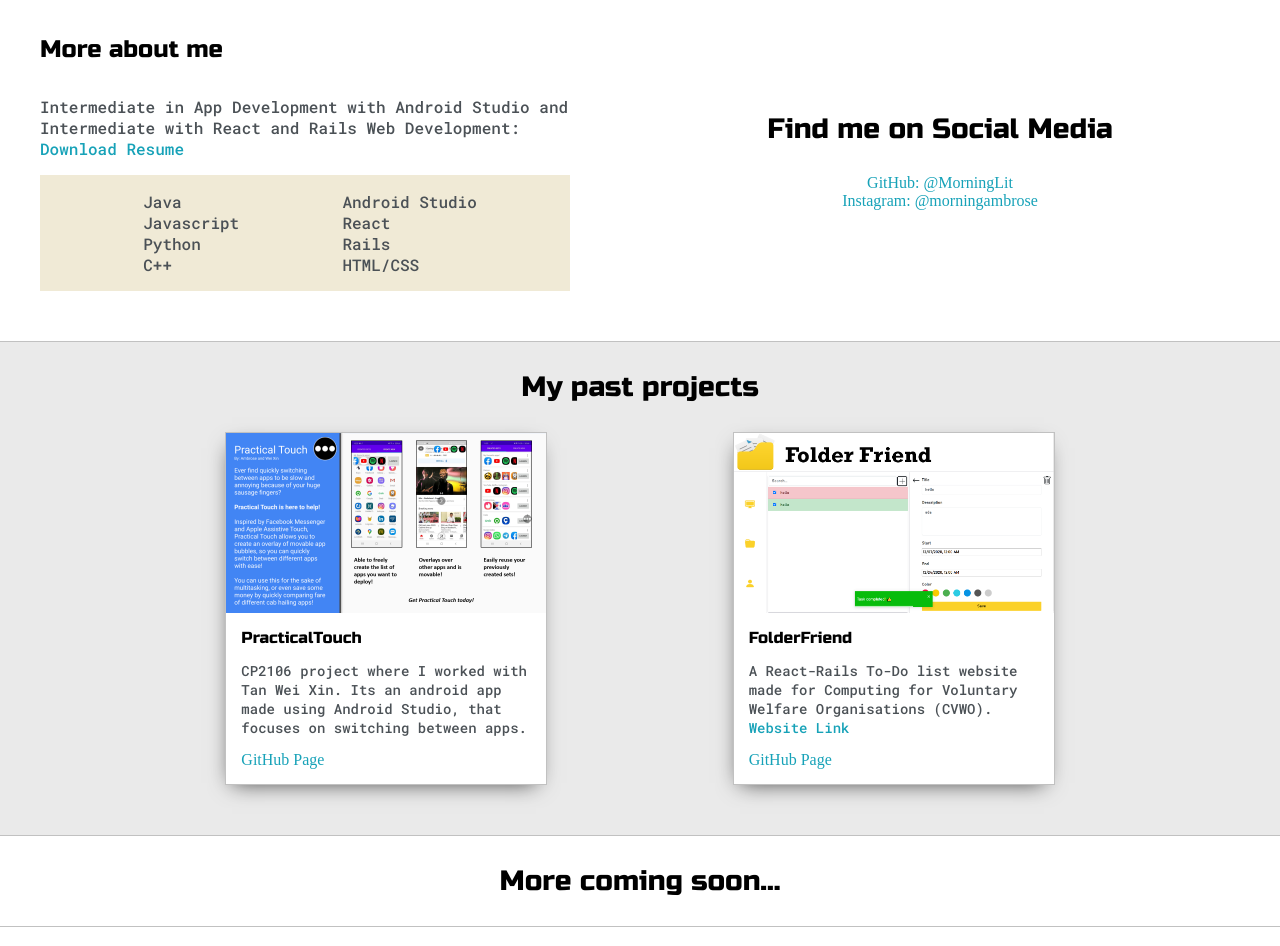
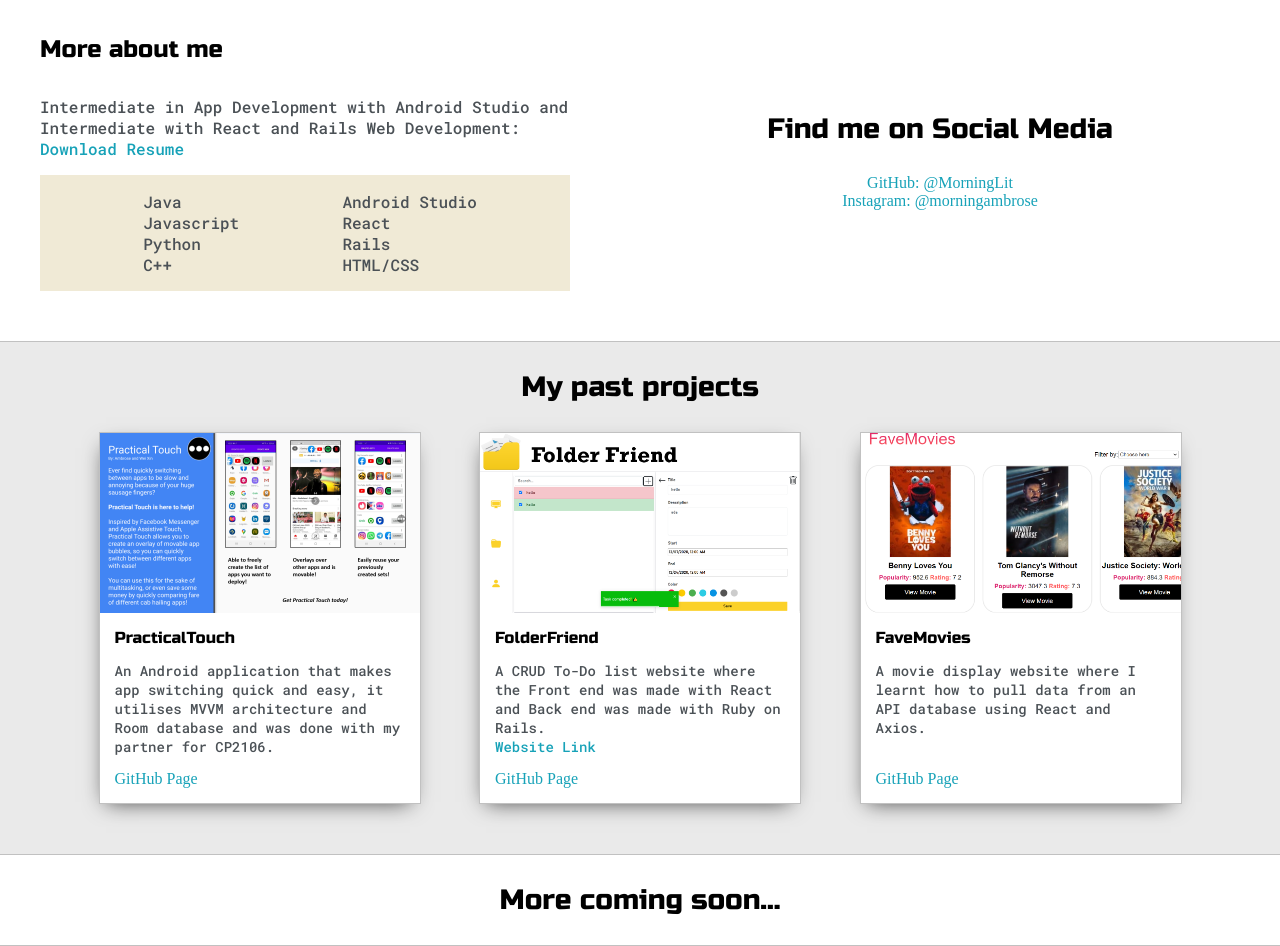
Before and after one commit to MorningLit/portfolio, a plain HTML site: page index.html in a window 1280 px wide. Shown: the part 728-1674 px from the top of the page. Drawn offline with nearby package versions, Linux system fonts and the light colour scheme.

Commit message:
Update with new project

```diff
--- a/index.html
+++ b/index.html
@@ -115,7 +115,7 @@
 					<img class="thumbnail"src="images/PracticalTouch.png">
 					<div class="post-preview">
 						<h6 class="post-title">PracticalTouch</h6>
-						<p class="post-intro">CP2106 project where I worked with Tan Wei Xin. Its an android app made using Android Studio, that focuses on switching between apps.</p>
+						<p class="post-intro">An Android application that makes app switching quick and easy, it utilises MVVM architecture and Room database and was done with my partner for CP2106.</p>
 						<a target="_blank" href="https://github.com/duckmoon99/Practical-Touch">GitHub Page</a>
 					</div>
 				</div>
@@ -123,9 +123,18 @@
 					<img class="thumbnail"src="images/FolderFriend.png">
 					<div class="post-preview">
 						<h6 class="post-title">FolderFriend</h6>
-						<p class="post-intro">A React-Rails To-Do list website made for Computing for Voluntary Welfare Organisations (CVWO).<br>
+						<p class="post-intro">A CRUD To-Do list website where the Front end was made with React and Back end was made with Ruby on Rails.<br>
 							<a target="_blank" href="https://folder-friend.herokuapp.com/">Website Link</a></p>
 						<a target="_blank" href="https://github.com/MorningLit/CVWO">GitHub Page</a>
+					</div>
+				</div>
+				<div class="post">
+					<img class="thumbnail"src="images/FaveMovies.png">
+					<div class="post-preview">
+						<h6 class="post-title">FaveMovies</h6>
+						<p class="post-intro">A movie display website where I learnt how to pull data from an API database using React and Axios.<br><br>
+						</p>
+						<a target="_blank" href="https://github.com/MorningLit/FaveMovies">GitHub Page</a>
 					</div>
 				</div>
 			</div>
```
Also changed, not shown: images/FaveMovies.png (added).
